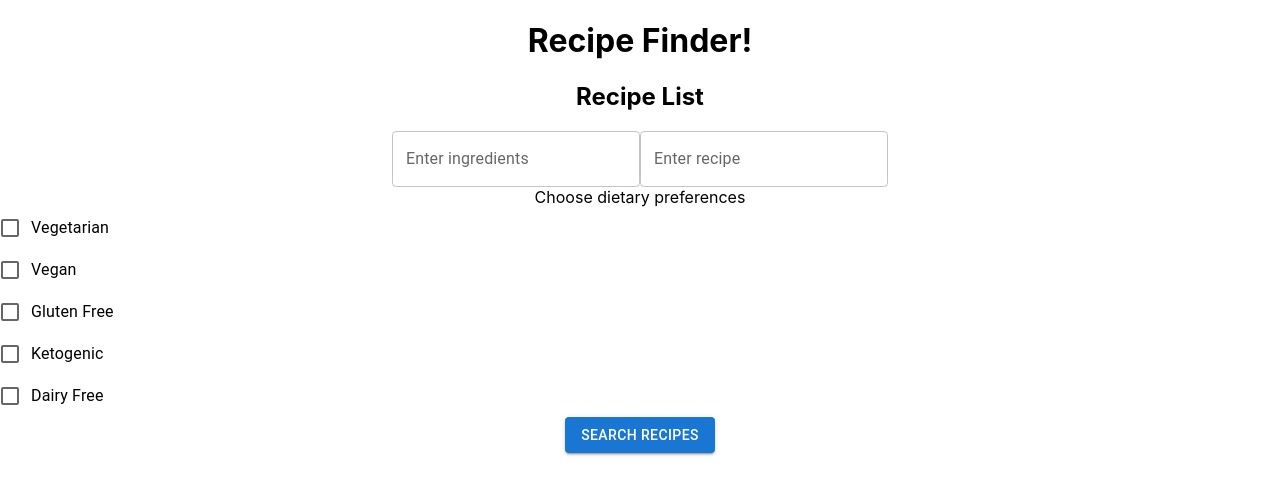
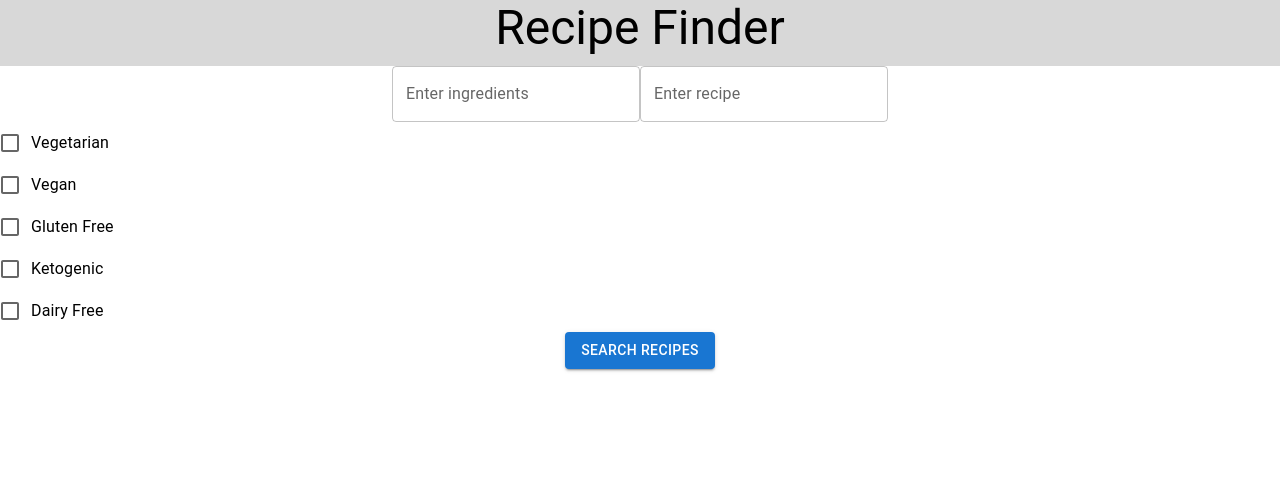
Before and after one commit to Rionic/Recipe-Suggester-App, a React (Create React App) app: page / in a window 1280 px wide. Shown: the top 494 px of the page. Built offline with nearby package versions, Linux system fonts and the light colour scheme.

Commit message:
header and UI cleanup

```diff
--- a/src/App.css
+++ b/src/App.css
@@ -11,6 +11,12 @@
   .App-logo {
     animation: App-logo-spin infinite 20s linear;
   }
+}
+
+.header {
+  background-color: #d8d8d8;
+  padding-bottom: 10px;
+  margin-bottom: 10px;
 }
 
 .App-header {
--- a/src/App.jsx
+++ b/src/App.jsx
@@ -74,7 +74,6 @@ function App() {
       }
       const data = await response.json();
 
-      // Handle the data containing ingredients for multiple recipes
       setIngredients(data);
       console.log('Ingredients for recipes:', data);
     } catch(error) {
@@ -87,7 +86,6 @@ function App() {
       <div className="App">
         <Header />
         <main>
-          <RecipeList />
           <form onSubmit={handleSubmit}>
             <TextField
               name="ingredients"
@@ -104,7 +102,6 @@ function App() {
               onChange={handleInputChange}
             />
             <FormGroup>
-              <label>Choose dietary preferences</label>
               {dietaryPreferencesList.map((preference, index) => (
                 <FormControlLabel
                   key={index}
@@ -123,7 +120,7 @@ function App() {
               Search Recipes
             </Button>
           </form>
-
+          {/* <RecipeList /> */}
           <div className="card-list">
             {recipes.map((recipe, index) => (
               <RecipeCard
--- a/src/components/Header.js
+++ b/src/components/Header.js
@@ -1,8 +1,9 @@
+import '../App.css'
 import React from 'react';
-
+import { Typography } from '@mui/material';
 function Header() {
     return (
-        <h1>Recipe Finder!</h1>
+        <Typography className="header" variant="h3">Recipe Finder</Typography>
     );
 }
 
```
Also changed, not shown: 1 other file (tests, documents, lock files or other folders).
